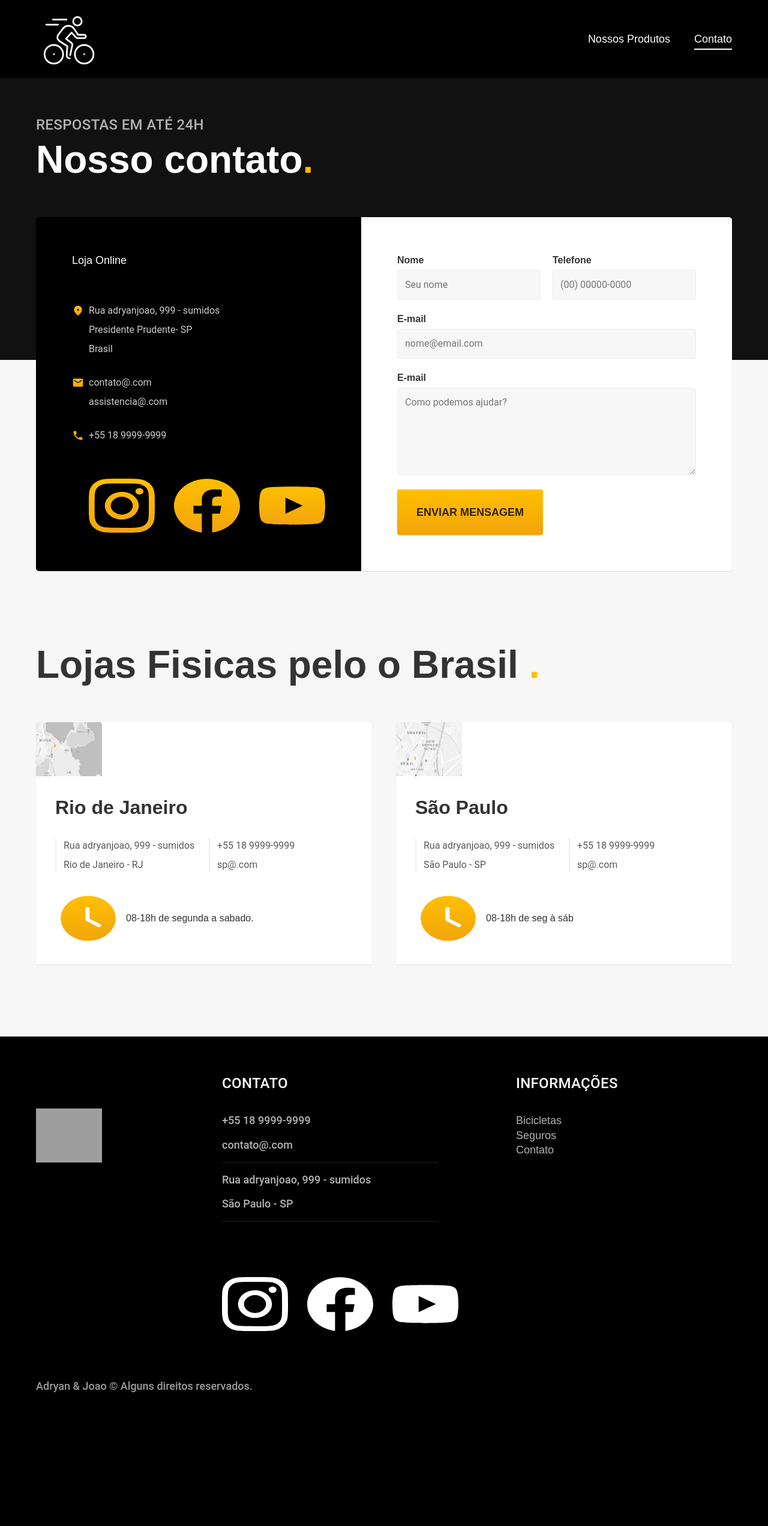
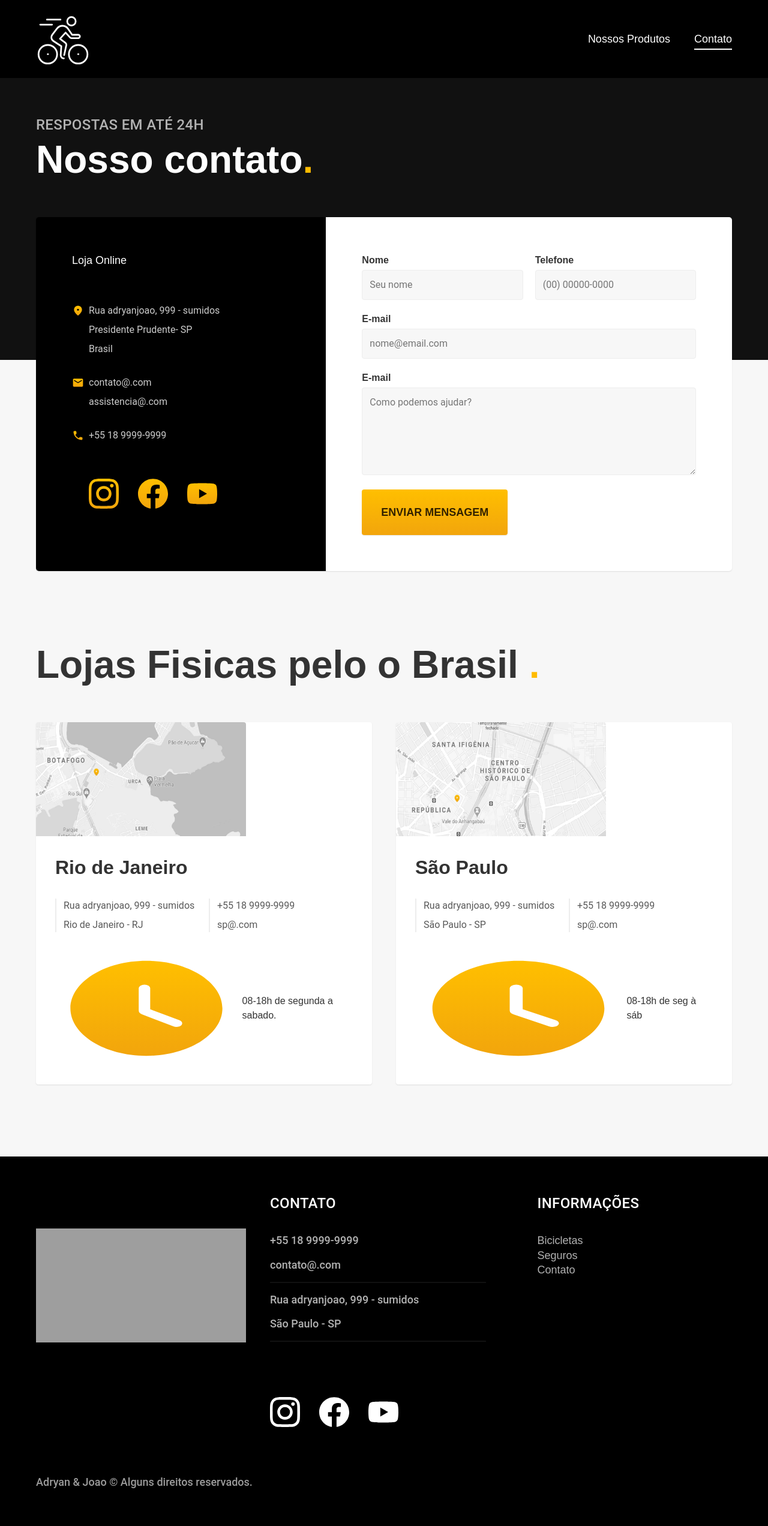
Before and after one commit to joaopedrobagli/Bike, a PHP site: page /view/contato.php in a window 1280 px wide. Shown: the whole page at 60% size. Before the commit the page ends 2321 px from the top, so only its background shows below. Run offline with PHP 8.4, Linux system fonts and the light colour scheme; grey boxes are pictures that could not be loaded.

Commit message:
ajuste de imagens e tamanhos

```diff
--- a/css/contato/contato.css
+++ b/css/contato/contato.css
@@ -66,6 +66,10 @@
   gap: 32px;
   padding-left: 28px;
 }
+.contato-redes img {
+  width: 50px;
+  height:50px;
+}
 
 @media (max-width: 800px) {
   .contato {
--- a/css/global/footer.css
+++ b/css/global/footer.css
@@ -34,10 +34,13 @@
   background: var(--cor-11);
   margin-top: 16px;
 }
-
 .footer-redes {
   display: flex;
   gap: 32px;
+}
+.footer-redes img {
+  width: 50px;
+  height:50px;
 }
 
 .footer a:hover {
--- a/css/global/global.css
+++ b/css/global/global.css
@@ -25,8 +25,8 @@ a {
 }
 
 img {
-  width: 110px;
-  height: 90px;
+  width: 350px;
+  height: 190px;
   display: block;
 }
 
--- a/css/global/header.css
+++ b/css/global/header.css
@@ -66,3 +66,9 @@
     font-size: 14px;
   }
 }
+.logo {
+  width: 90px;
+  height: auto;
+  display: block;
+  margin: 0 auto;
+}
--- a/view/bicicletas.php
+++ b/view/bicicletas.php
@@ -18,7 +18,7 @@
     <header class="header-bg">
       <div class="header container">
         <a href="./inicio.php">
-          <img src="../img/icones/bike.svg" width="76" height="12" alt="">
+        <img src="../img/icones/bike.svg" alt="Logo" class="logo">
         </a>
         <nav aria-label="primaria">
           <ul class="header-menu font-1-m cor-0">
--- a/view/contato.php
+++ b/view/contato.php
@@ -15,7 +15,7 @@
   <header class="header-bg">
     <div class="header container">
     <a href="./inicio.php">
-        <img src="../img/icones/bike.svg" width="76" height="12" alt="">
+    <img src="../img/icones/bike.svg" alt="Logo" class="logo">
       </a>
 
       <nav aria-label="primaria">
--- a/view/inicio.php
+++ b/view/inicio.php
@@ -18,7 +18,7 @@
   <header class="header-bg">
     <div class="header container">
       <a href="./">
-        <img src="../img/icones/bike.svg" width="76" height="12" alt="">
+        <img src="../img/icones/bike.svg" alt="Logo" class="logo">
       </a>
       <nav aria-label="primaria">
         <ul class="header-menu font-1-m cor-0">
@@ -129,7 +129,7 @@
     </div>
   </article>
 
-  <section class="parceiros" aria-label="Nossos Parceiros">
+  <!-- <section class="parceiros" aria-label="Nossos Parceiros">
     <h2 class="container font-1-xxl">Nossos parceiros<span class="cor-p1">.</span></h2>
 
     <ul>
@@ -142,7 +142,7 @@
       <li><img src="../img/parceiros/wildbeast.svg" width="196" height="34" alt="wildbeast"></li>
       <li><img src="../img/parceiros/surfbot.svg" width="200" height="49" alt="surfbot"></li>
     </ul>
-  </section>
+  </section> -->
 
  <section class="depoimento" aria-label="Depoimento">
     <div>
--- a/view/orcamento.php
+++ b/view/orcamento.php
@@ -15,7 +15,7 @@
   <header class="header-bg">
     <div class="header container">
     <a href="./inicio.php">
-        <img src="../img/icones/bike.svg" width="76" height="12" alt="">
+    <img src="../img/icones/bike.svg" alt="Logo" class="logo">
       </a>
 
       <nav aria-label="primaria">
```
